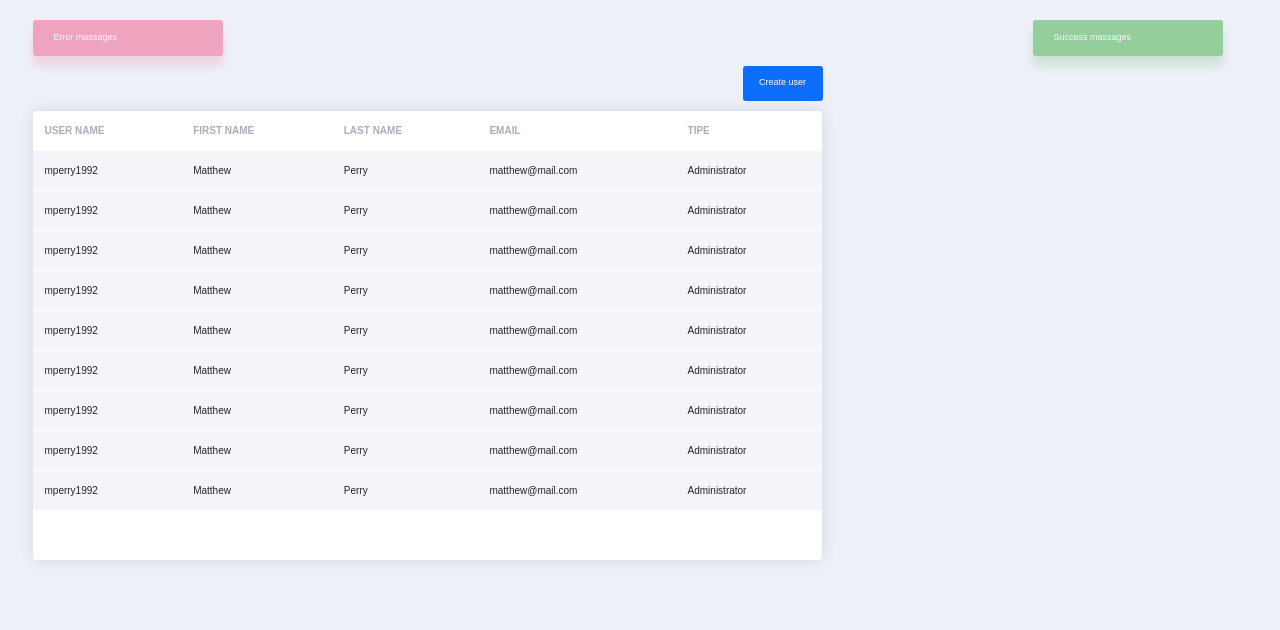
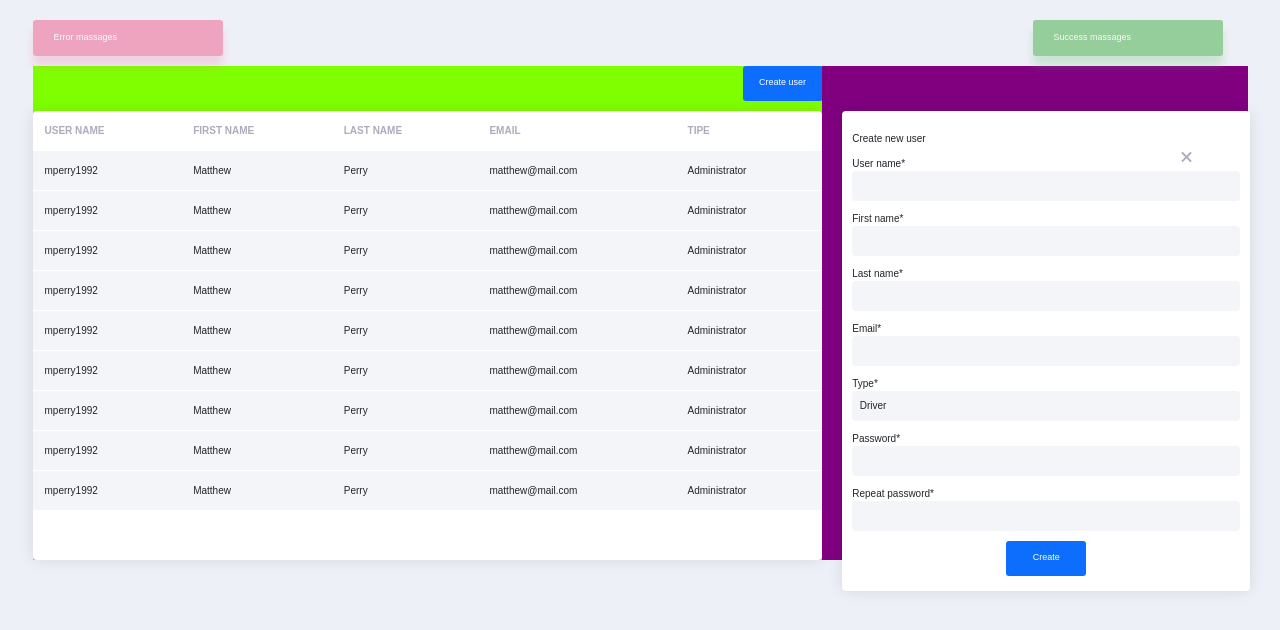
Before and after one commit to OlgaLavrishcheva/user-list-page, an Angular app: page / in a window 1280 px wide. Shown: the top 630 px of the page. Built offline with nearby package versions, Linux system fonts and the light colour scheme.

Commit message:
create user-new.component

```diff
--- a/src/app/user-new/user-new.component.html
+++ b/src/app/user-new/user-new.component.html
@@ -1,58 +1,58 @@
 <div class="row">
-  <div *ngIf="userNew" class="col-6 wrapper">
+  <div class="col-6 wrapper">
 
     <p>Create new user</p>
     <span class="close"></span>
 
     <form>
-<!--      <div class="form-group">-->
-<!--        <label for="name">User name* </label>-->
-<!--        <input id="name" type="text" class="form-control" name="userName" required-->
-<!--               [(ngModel)]="user.userName">-->
-<!--      </div>-->
+      <div class="form-group">
+        <label for="name">User name* </label>
+        <input id="name" type="text" class="form-control" name="userName" required
+        >
+      </div>
 
-<!--      <div class="form-group">-->
-<!--        <label for="firstName">First name* </label>-->
-<!--        <input id="firstName" type="text" class="form-control" name="firstName" required-->
-<!--               [(ngModel)]="user.firstName">-->
-<!--      </div>-->
+      <div class="form-group">
+        <label for="firstName">First name* </label>
+        <input id="firstName" type="text" class="form-control" name="firstName" required
+        >
+      </div>
 
-<!--      <div class="form-group">-->
-<!--        <label for="lastName">Last name* </label>-->
-<!--        <input id="lastName" type="text" class="form-control" name="lastName" required-->
-<!--               [(ngModel)]="user.lastName">-->
-<!--      </div>-->
+      <div class="form-group">
+        <label for="lastName">Last name* </label>
+        <input id="lastName" type="text" class="form-control" name="lastName" required
+        >
+      </div>
 
-<!--      <div class="form-group">-->
-<!--        <label for="email">Email* </label>-->
-<!--        <input id="email" type="text" class="form-control" name="email" required-->
-<!--               [(ngModel)]="user.email">-->
-<!--      </div>-->
+      <div class="form-group">
+        <label for="email">Email* </label>
+        <input id="email" type="text" class="form-control" name="email" required
+        >
+      </div>
 
-<!--      <div class="form-group">-->
-<!--        <label for="type">Type* </label>-->
-<!--        <select name="type" id="type" class="form-control"-->
-<!--                [(ngModel)]="user.type">-->
+      <div class="form-group">
+        <label for="type">Type* </label>
+        <select name="type" id="type" class="form-control"
+        >
 
-<!--          <option *ngFor="let type of types" [value]="type">{{type}}</option>-->
-<!--        </select>-->
-<!--      </div>-->
+          <option *ngFor="let type of types" [value]="type">{{type}}</option>
+        </select>
+      </div>
 
-<!--      <div class="form-group">-->
-<!--        <label for="password">Password* </label>-->
-<!--        <input id="password" type="password" class="form-control" name="password" required-->
-<!--               [(ngModel)]="user.password">-->
-<!--      </div>-->
+      <div class="form-group">
+        <label for="password">Password* </label>
+        <input id="password" type="password" class="form-control" name="password" required
+        >
+      </div>
 
-<!--      <div class="form-group">-->
-<!--        <label for="repeatPassword">Repeat password* </label>-->
-<!--        <input id="repeatPassword" type="password" class="form-control" name="repeatPassword" required-->
-<!--               [(ngModel)]="user.repeatPassword">-->
-<!--      </div>-->
+      <div class="form-group">
+        <label for="repeatPassword">Repeat password* </label>
+        <input id="repeatPassword" type="password" class="form-control" name="repeatPassword" required
+        >
+      </div>
 
-<!--      <div class="form-group form-button">-->
-<!--        <button class="btn btn-info btn-lg users-button">Create</button>-->
-<!--      </div>-->
+      <div class="form-group form-button form-button-newUser">
+        <button class="btn btn-info btn-lg users-button">Create</button>
+      </div>
 
     </form>
 
--- a/src/app/user-new/user-new.component.ts
+++ b/src/app/user-new/user-new.component.ts
@@ -8,6 +8,7 @@ import {User} from '../user.class';
 })
 export class UserNewComponent implements OnInit {
   @Input() userNew?: User;
+  types: string[] = ['Driver', 'Administrator'];
 
   constructor() { }
 
--- a/src/app/users/users.component.html
+++ b/src/app/users/users.component.html
@@ -45,14 +45,16 @@
       </table>
     </div>
 
+    <div class="users-specialty">
       <div class="user">
         <app-user-detail [user]="selectedUser"></app-user-detail>
       </div>
 
-<!--    <div class="user-new">-->
-<!--      <app-user-new [userNew]="selectedUserNew"></app-user-new>-->
-<!--    </div>-->
+      <div class="user-new">
+        <app-user-new></app-user-new>
 
+      </div>
+    </div>
   </div>
 
 
--- a/src/app/users/users.component.ts
+++ b/src/app/users/users.component.ts
@@ -1,7 +1,5 @@
 import { Component, OnInit } from '@angular/core';
-import {Users} from '../users';
 import {User} from '../user.class';
-import {USERS} from '../mock-users';
 import {UserService} from '../user.service';
 
 @Component({
@@ -10,10 +8,9 @@ import {UserService} from '../user.service';
   styleUrls: ['./users.component.css']
 })
 export class UsersComponent implements OnInit {
-
-  // users = USERS;
   users: User[] = [];
   selectedUser?: User;
+  types: string[] = ['Driver', 'Administrator'];
 
   model: User = new User('', '', '', '', '', '', '');
 
--- a/src/styles.css
+++ b/src/styles.css
@@ -26,6 +26,7 @@ h2 {
 
 .users-field {
   display: flex;
+  background-color: white;
 }
 
 .close {
@@ -98,7 +99,7 @@ h2 {
 .users {
   align-items: flex-end;
   width: 65%;
-  /*background-color: chartreuse;*/
+  background-color: chartreuse;
 }
 
 .form-button {
@@ -136,7 +137,6 @@ h2 {
   background-color: #ef7da0;
 }
 
-
 .users-list {
   text-align: left;
   border-spacing: 0;
@@ -171,11 +171,27 @@ tfoot {
   height: 50px;
 }
 
-.user {
+.users-specialty {
+  width: 100%;
+  background-color: purple;
+}
+
+/*.user {*/
+/*  z-index: 999;*/
+/*}*/
+
+.user, .user-new {
+  display: block;
+  position: absolute;
   width: 35%;
   /*background-color: firebrick;*/
   padding: 45px 20px 0 20px;
 }
+
+/*.user-new {*/
+/*  !*background-color: darkgreen;*!*/
+/*  padding: 0 20px 0 20px;*/
+/*}*/
 
 .user-form-header {
   border: none;
@@ -192,6 +208,10 @@ tfoot {
   margin: 0;
 }
 
+.form-button-newUser {
+  justify-content: center;
+}
+
 .form-control {
   height: 30px;
   background-color: #f4f5f8;
```
Lines whose indentation alone changed are shown as unchanged.
